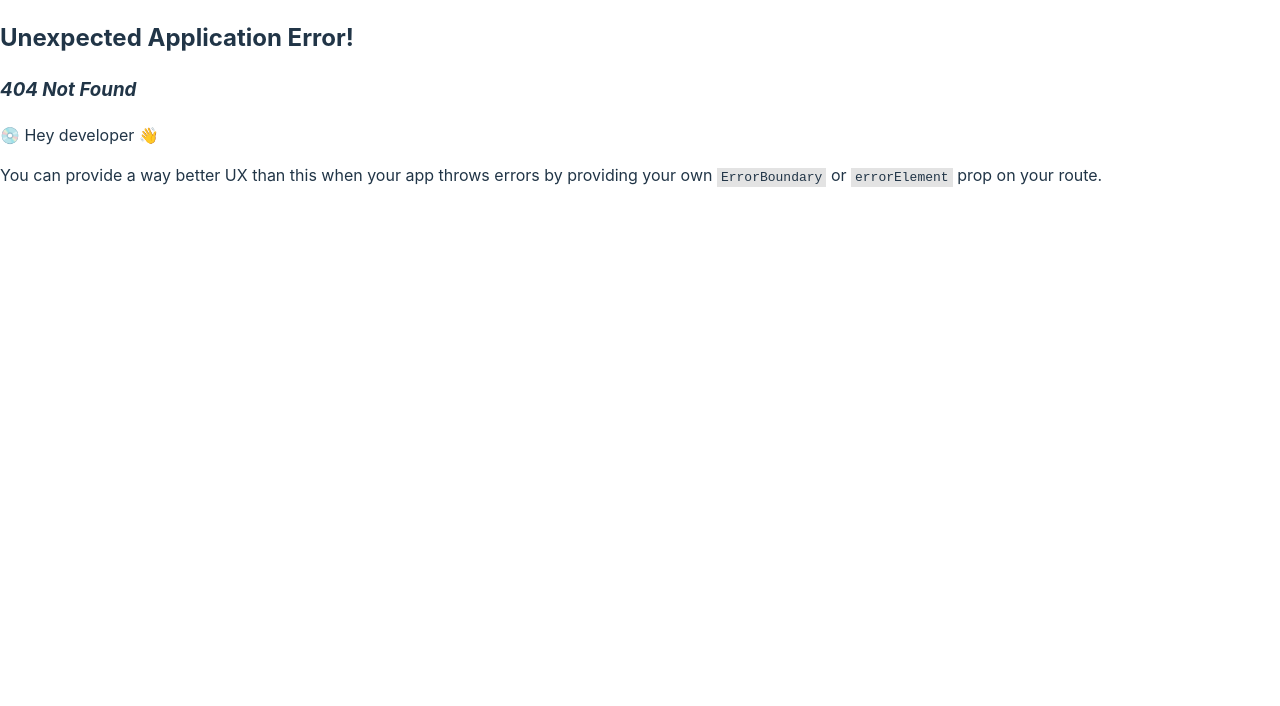
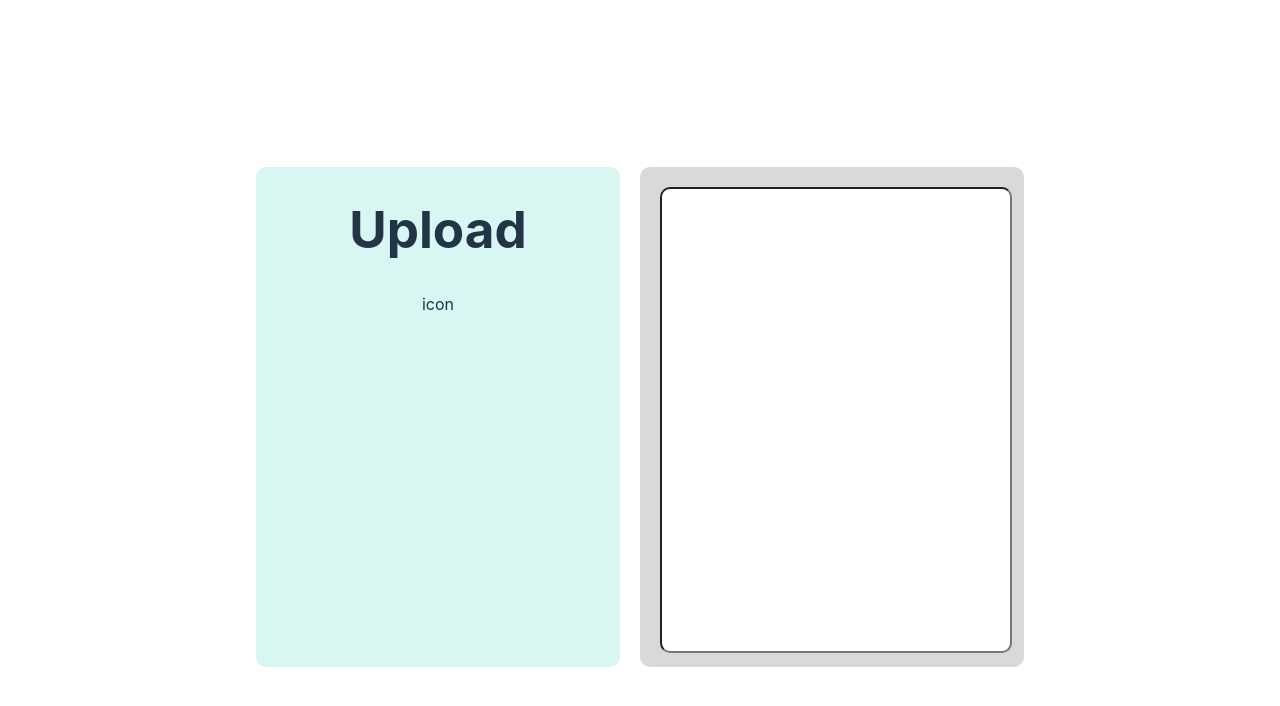
Before and after one commit to vichekaoeun/UoftHacks-2024, a React (Vite) app: page /post in a window 1280 px wide. Before the commit this address had no page. Shown: the top 706 px of the page. Built offline with nearby package versions, Linux system fonts and the light colour scheme.

Commit message:
change home color theme & add post page

```diff
--- a/src/App.css
+++ b/src/App.css
@@ -17,6 +17,8 @@
   align-items: center;
   gap: 20px;
   height: 100%;
+  background-color: #FEDDDD;
+  border-radius: 10px;
 }
 
 #sidebar {
@@ -34,11 +36,11 @@
   display: grid;
   grid-template-rows: 1fr 2fr;
   align-items: center;
-  background-color: #D9D9D9;
   text-align: center;
   width: 100%;
   border-radius: 10px;
   overflow: hidden;
+  gap: 10px;
 }
 
 .weather,
@@ -46,6 +48,20 @@
   padding: 10px;
   height: 100%;
   width: 100%;
+}
+
+#weather {
+  background-color: #FBF2FF;
+  border-radius: 10px;
+}
+
+#post {
+  border-radius: 10px;
+  width: 100%;
+  height: 100%;
+  display: flex;
+  justify-content: center;
+  align-items: center;
 }
 
 #calendar-header {
@@ -116,3 +132,7 @@
   width: 100px;
   height: 100px;
 }
+
+.bar-fill {
+  font-size: 30px;
+}
--- a/src/App.jsx
+++ b/src/App.jsx
@@ -1,9 +1,11 @@
 import { useState, useEffect } from 'react'
 import './App.css'
+import { Link } from 'react-router-dom';
 
 function App() {
 
   const [myWeather, setMyWeather] = useState(null);
+  const [calendarEvents, setCalendarEvents] = useState([]);
 
   useEffect(() => {
     async function fetchWeather() {
@@ -16,19 +18,21 @@ function App() {
       }
     }
     fetchWeather();
-  }, []); // Empty dependency array to ensure the eff
+
+  }, []);
 
   return (
     <div className='container-main'>
       <div id='bar'>
         <div className='bar-text'>
           <h1 id='home'>Home</h1>
+        </div>
+        <div className='bar-fill'>
           <p>Welcome Back ____</p>
         </div>
-        <div className='bar-fill'></div>
       </div>
       <div className='post-button'>
-        <button>Create a Post</button>
+        <button><Link to='/post'>Create a Post</Link></button>
       </div>
       <div id='content'>
         <div className='content-item'>
@@ -42,6 +46,12 @@ function App() {
             </div>
           </div>
           <div id='calendar'>
+            <h2>Calendar Events</h2>
+            <ul>
+              {calendarEvents.map((event, index) => (
+                <li key={index}>{event.summary}</li>
+              ))}
+            </ul>
           </div>
         </div>
       </div>
@@ -60,9 +70,6 @@ function App() {
           <div id='post'>Post</div>
         </div>
       </div>
-      <div id='button-container'>
-        <div className="button_plus"></div>
-      </div>
     </div >
   )
 }
--- a/src/Router.jsx
+++ b/src/Router.jsx
@@ -1,12 +1,17 @@
 import React from "react";
 import { createBrowserRouter, RouterProvider } from "react-router-dom";
 import App from './App.jsx';
+import Post from './pages/Post.jsx';
 
 const Router = () => {
     const router = createBrowserRouter([
         {
             path: '/',
             element: <App />
+        },
+        {
+            path: '/post',
+            element: <Post />
         }
     ]);
     return <RouterProvider router={router} />
--- /dev/null
+++ b/src/pages/Post.css
@@ -0,0 +1,58 @@
+.post-container {
+    display: grid;
+    grid-template-columns: 1fr 3fr 1fr;
+    grid-template-rows: 1fr 3fr 1fr;
+    height: 100%;
+
+}
+
+#post-content {
+    grid-column: 2 / 3;
+    grid-row: 2 / 3;
+    height: 100%;
+
+}
+
+#post-items {
+    display: flex;
+    justify-content: center;
+    width: 100%;
+    gap: 20px;
+}
+
+#post-items div {
+    width: 100%;
+}
+
+.up-post {
+    display: flex;
+    flex-direction: column;
+    align-items: center;
+    background-color: #D8F6F2;
+    height: 500px;
+    border-radius: 10px;
+}
+
+.up-post div {
+    display: flex;
+    justify-content: center;
+}
+
+.post-image {
+    display: flex;
+    justify-content: center;
+    background-color: #D9D9D9;
+    border-radius: 10px;
+    padding: 10px;
+
+}
+
+input {
+    width: 100%;
+    height: 100%;
+    border-radius: 10px;
+}
+
+#text-box {
+    padding: 10px;
+}
--- /dev/null
+++ b/src/pages/Post.jsx
@@ -0,0 +1,27 @@
+import React from 'react'
+import ReactDOM from 'react-dom/client'
+import { Link } from 'react-router-dom';
+import './Post.css'
+
+const Post = () => {
+    return (
+        <div className='post-container'>
+            <div id='post-content'>
+                <div id='post-items'>
+                    <div className='up-post'>
+                        <h1>Upload</h1>
+                        <div>
+                            icon
+                        </div>
+                    </div>
+                    <div className='post-image'>
+                        <div id='text-box'>
+                            <input />
+                        </div>
+                    </div>
+                </div>
+            </div>
+        </div>
+    )
+}
+export default Post;
```
Also changed, not shown: public/book_4.svg (added), 1 other file (tests, documents, lock files or other folders).
